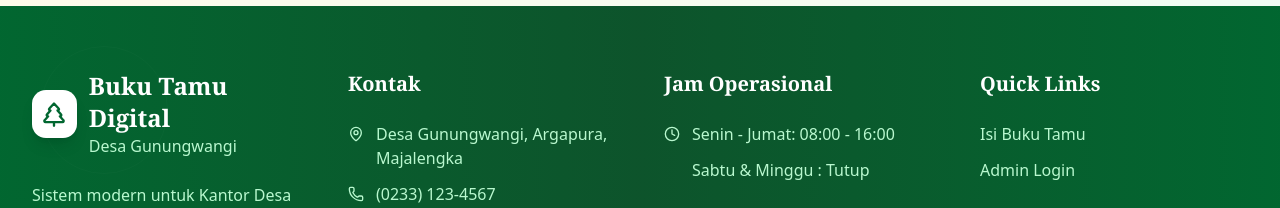
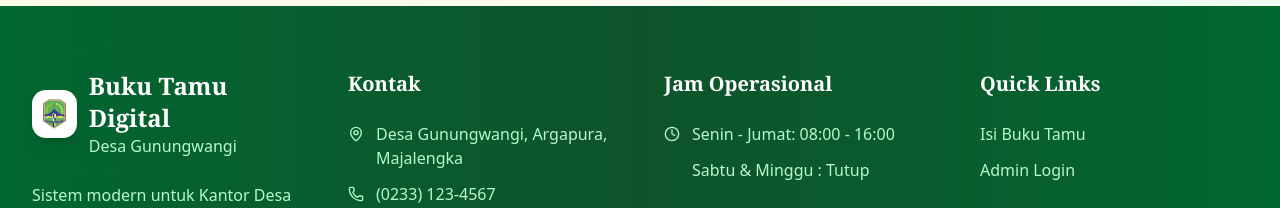
Before and after one commit to muhammadfaiz19/guest-book, a Next.js app: page / in a window 1280 px wide. Shown: the part 1973-2181 px from the top of the page. Built offline with nearby package versions, Linux system fonts and the light colour scheme.

Commit message:
feat(footer): update footer logo with image, adjust link and size

```diff
--- a/components/landing/Footer.tsx
+++ b/components/landing/Footer.tsx
@@ -1,8 +1,8 @@
-// app/components/landing/Footer.tsx
 "use client"
+
 import { motion } from "framer-motion"
 import Link from "next/link"
-import { TreePine } from "lucide-react"
+import Image from "next/image"
 import { staggerContainer, fadeInUp } from "@/lib/animations"
 import { footerData } from "@/lib/data"
 
@@ -30,15 +30,21 @@ export function Footer() {
         >
           {/* Footer About Section */}
           <motion.div className="sm:col-span-2 lg:col-span-1" variants={fadeInUp}>
-            <div className="flex items-center space-x-3 mb-4 sm:mb-6">
-              <div className="w-12 h-12 bg-white rounded-xl flex items-center justify-center shadow-lg">
-                <TreePine className="w-7 h-7 text-green-800" />
+            <Link href="/" className="flex items-center space-x-3 mb-4 sm:mb-6">
+              <div className="w-12 h-12 relative rounded-xl shadow-lg bg-white overflow-hidden">
+                <Image
+                  src="/logo.png"
+                  alt="Logo Buku Tamu Digital"
+                  fill
+                  className="object-contain p-1"
+                  sizes="(max-width: 768px) 40px, 48px"
+                />
               </div>
               <div>
                 <h3 className="text-xl sm:text-2xl font-bold font-serif">Buku Tamu Digital</h3>
                 <p className="text-green-200 text-sm sm:text-base">Desa Gunungwangi</p>
               </div>
-            </div>
+            </Link>
             <p className="text-green-200 leading-relaxed text-sm sm:text-base">
               Sistem modern untuk Kantor Desa Gunungwangi, Argapura, Majalengka.
             </p>
```
